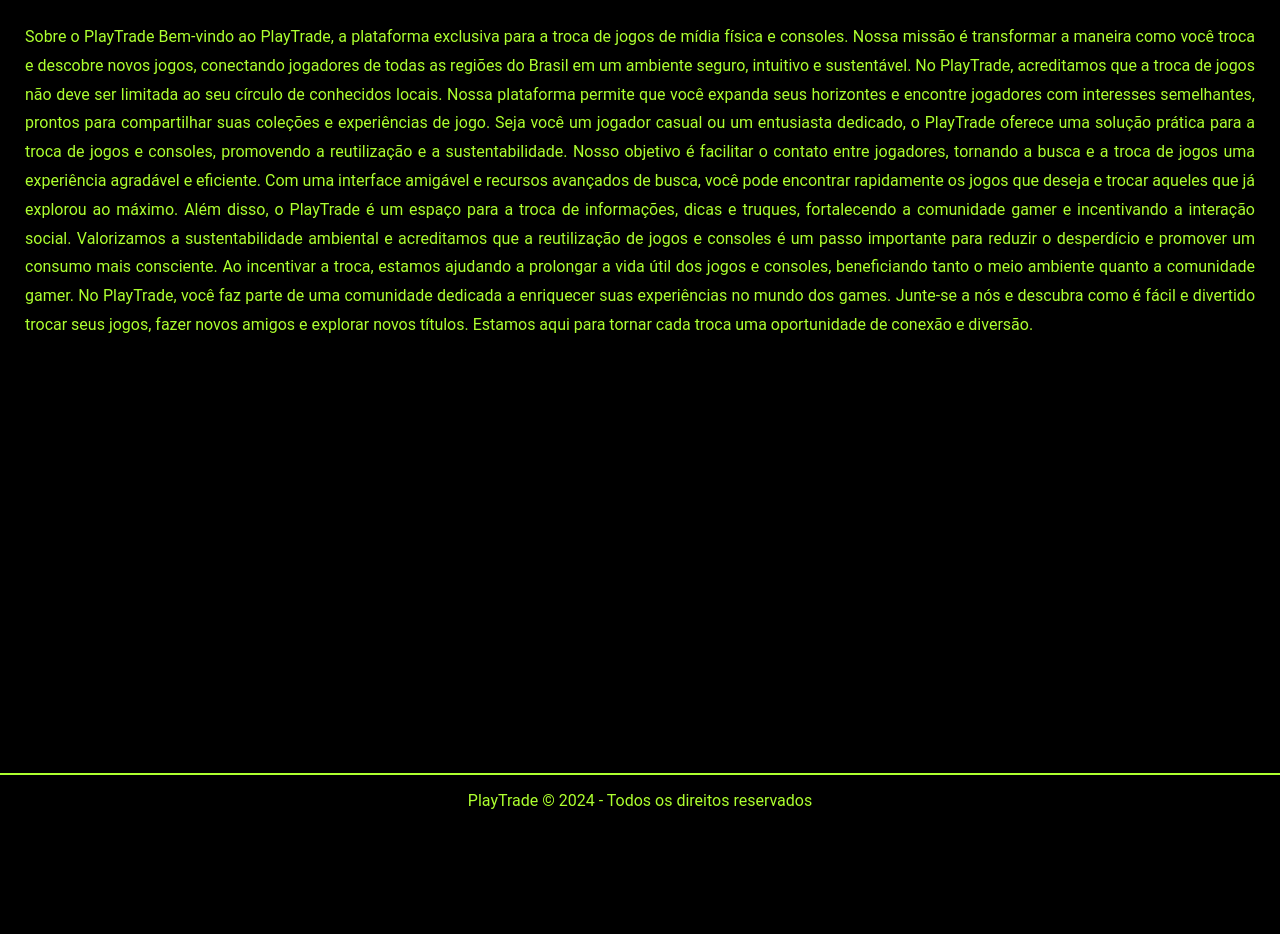
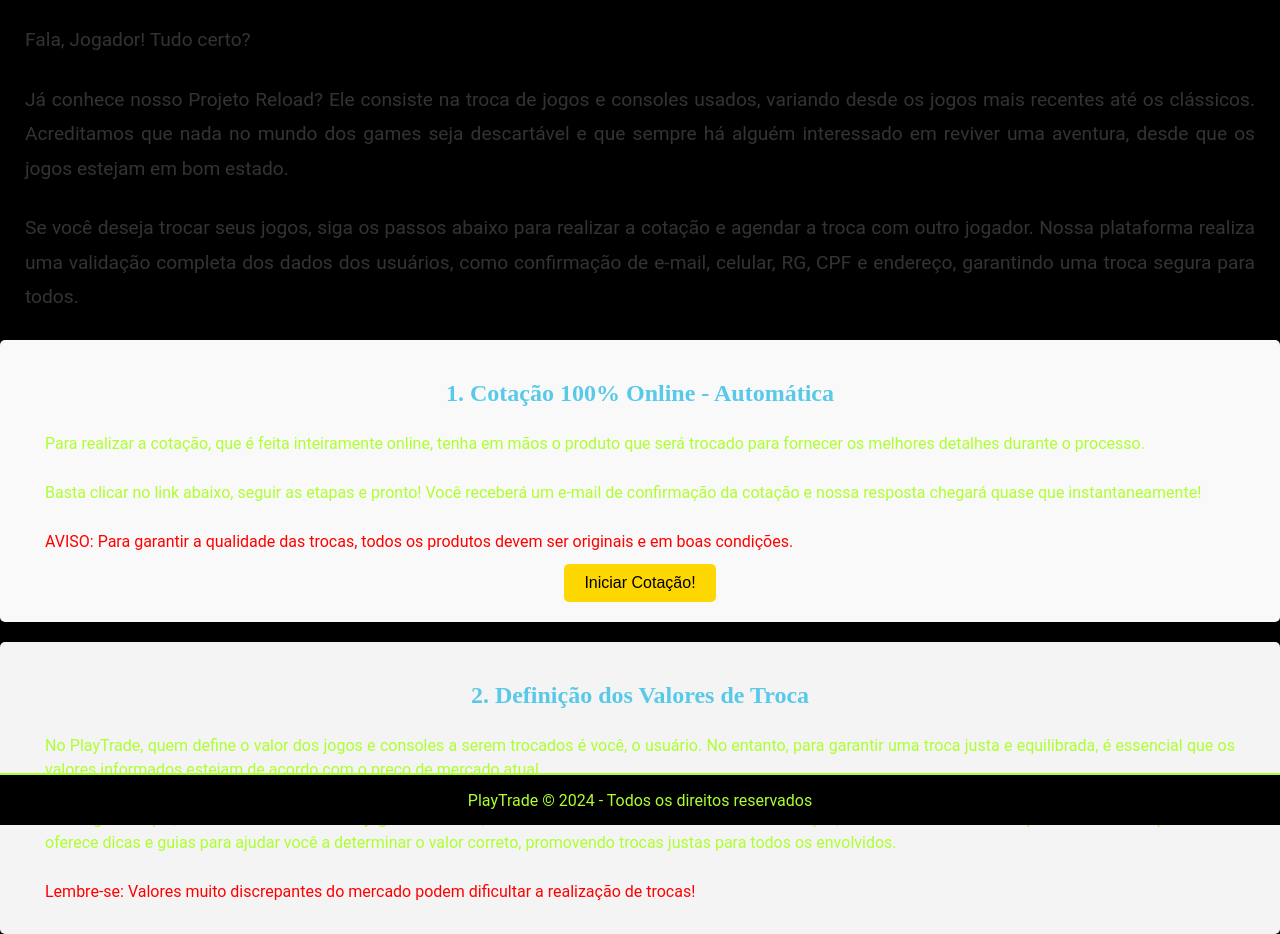
Before and after one commit to Marcellbsb/playtrade-api, a React (Vite) app in the folder frontend/: page /sobre in a window 1280 px wide. Shown: the part 425-1359 px from the top of the page. Before the commit the page ends 1250 px from the top, so only its background shows below. Built offline with nearby package versions, Linux system fonts and the light colour scheme.

Commit message:
Update
Sobre

```diff
--- a/frontend/src/pages/Sobre/index.jsx
+++ b/frontend/src/pages/Sobre/index.jsx
@@ -11,13 +11,42 @@
             <Header />
             <Banner image="mortal" />
             <Container>
-                <p>Sobre o PlayTrade
-                    Bem-vindo ao PlayTrade, a plataforma exclusiva para a troca de jogos de mídia física e consoles. Nossa missão é transformar a maneira como você troca e descobre novos jogos, conectando jogadores de todas as regiões do Brasil em um ambiente seguro, intuitivo e sustentável.
-                    No PlayTrade, acreditamos que a troca de jogos não deve ser limitada ao seu círculo de conhecidos locais. Nossa plataforma permite que você expanda seus horizontes e encontre jogadores com interesses semelhantes, prontos para compartilhar suas coleções e experiências de jogo. Seja você um jogador casual ou um entusiasta dedicado, o PlayTrade oferece uma solução prática para a troca de jogos e consoles, promovendo a reutilização e a sustentabilidade.
-                    Nosso objetivo é facilitar o contato entre jogadores, tornando a busca e a troca de jogos uma experiência agradável e eficiente. Com uma interface amigável e recursos avançados de busca, você pode encontrar rapidamente os jogos que deseja e trocar aqueles que já explorou ao máximo. Além disso, o PlayTrade é um espaço para a troca de informações, dicas e truques, fortalecendo a comunidade gamer e incentivando a interação social.
-                    Valorizamos a sustentabilidade ambiental e acreditamos que a reutilização de jogos e consoles é um passo importante para reduzir o desperdício e promover um consumo mais consciente. Ao incentivar a troca, estamos ajudando a prolongar a vida útil dos jogos e consoles, beneficiando tanto o meio ambiente quanto a comunidade gamer.
-                    No PlayTrade, você faz parte de uma comunidade dedicada a enriquecer suas experiências no mundo dos games. Junte-se a nós e descubra como é fácil e divertido trocar seus jogos, fazer novos amigos e explorar novos títulos. Estamos aqui para tornar cada troca uma oportunidade de conexão e diversão.
-                </p>
+                <div className={styles.content}>
+                    <p className={styles.intro}>Fala, Jogador! Tudo certo?</p>
+                    <p className={styles.intro}>
+                        Já conhece nosso Projeto Reload? Ele consiste na troca de jogos e consoles usados, variando desde os jogos mais recentes até os clássicos. Acreditamos que nada no mundo dos games seja descartável e que sempre há alguém interessado em reviver uma aventura, desde que os jogos estejam em bom estado.
+                    </p>
+                    <p className={styles.intro}>
+                        Se você deseja trocar seus jogos, siga os passos abaixo para realizar a cotação e agendar a troca com outro jogador. Nossa plataforma realiza uma validação completa dos dados dos usuários, como confirmação de e-mail, celular, RG, CPF e endereço, garantindo uma troca segura para todos.
+                    </p>
+                </div>
+
+                <div className={styles.steps}>
+                    <h2>1. Cotação 100% Online - Automática</h2>
+                    <p>
+                        Para realizar a cotação, que é feita inteiramente online, tenha em mãos o produto que será trocado para fornecer os melhores detalhes durante o processo.
+                    </p>
+                    <p>
+                        Basta clicar no link abaixo, seguir as etapas e pronto! Você receberá um e-mail de confirmação da cotação e nossa resposta chegará quase que instantaneamente!
+                    </p>
+                    <p className={styles.notice}>
+                        AVISO: Para garantir a qualidade das trocas, todos os produtos devem ser originais e em boas condições.
+                    </p>
+                    <button className={styles.button}>Iniciar Cotação!</button>
+                </div>
+
+                <div className={styles.values}>
+                    <h2>2. Definição dos Valores de Troca</h2>
+                    <p>
+                        No PlayTrade, quem define o valor dos jogos e consoles a serem trocados é você, o usuário. No entanto, para garantir uma troca justa e equilibrada, é essencial que os valores informados estejam de acordo com o preço de mercado atual.
+                    </p>
+                    <p>
+                        Isso significa que, ao definir o valor de um jogo ou console, você deve considerar o estado de conservação, a raridade e a demanda pelo item. Nossa plataforma oferece dicas e guias para ajudar você a determinar o valor correto, promovendo trocas justas para todos os envolvidos.
+                    </p>
+                    <p className={styles.notice}>
+                        Lembre-se: Valores muito discrepantes do mercado podem dificultar a realização de trocas!
+                    </p>
+                </div>
             </Container>
             <Footer />
         </>
```
